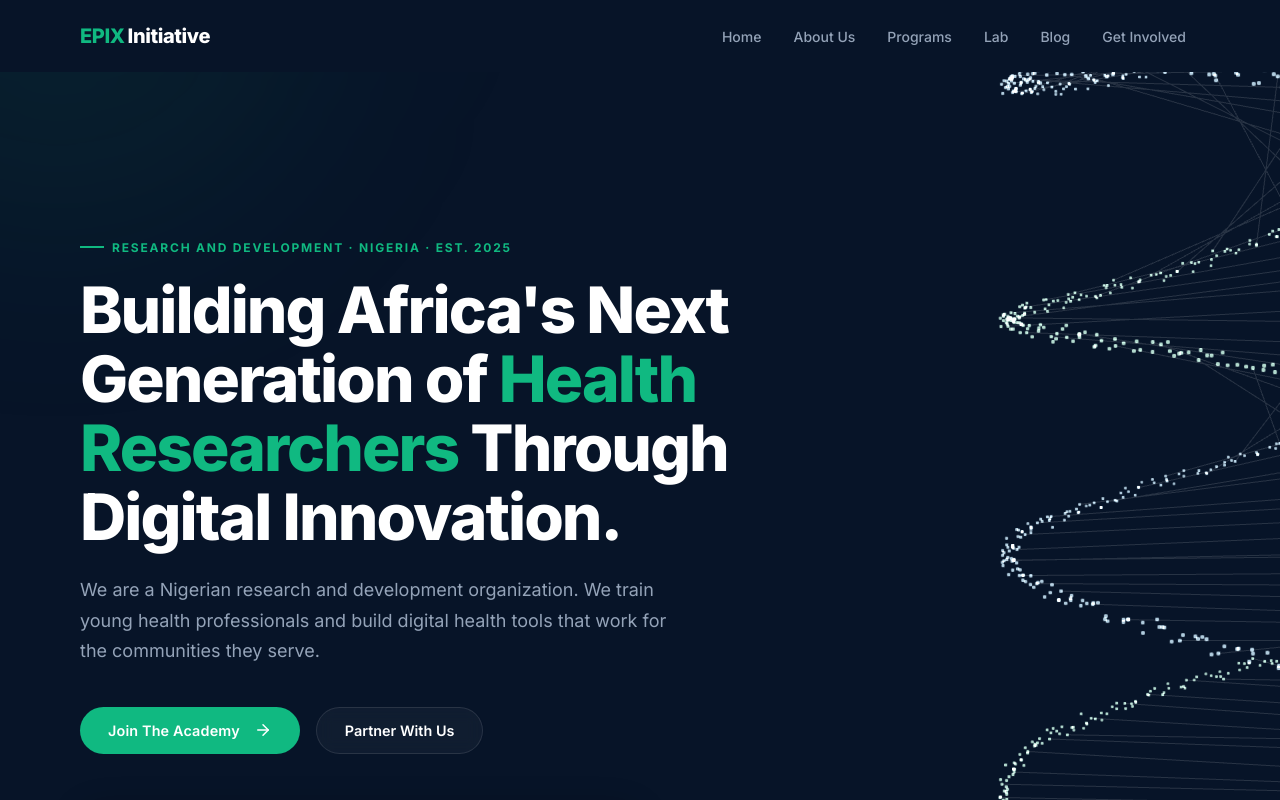
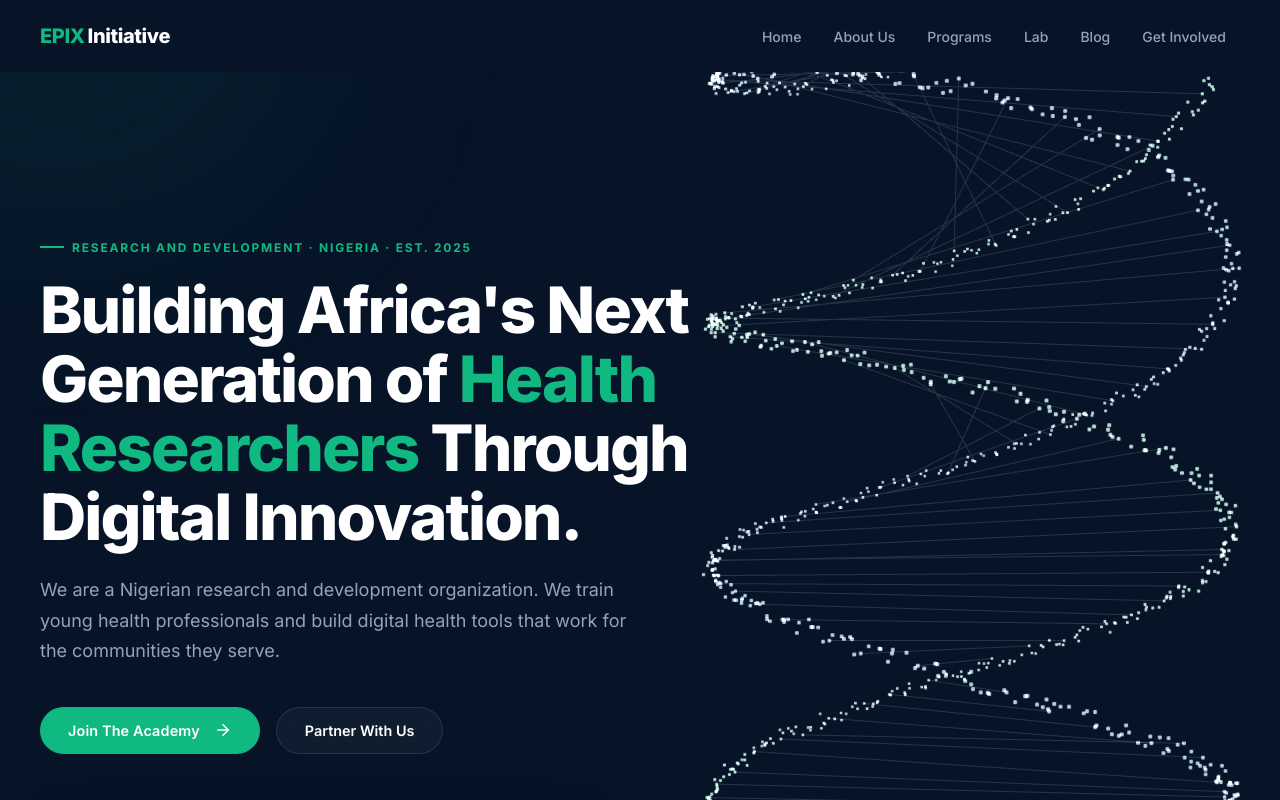
Before and after one commit to handsomemedia1/EPIX-initiative, a Next.js app: page / in a window 1280 px wide. Shown: the top 800 px of the page. Built offline with nearby package versions, Linux system fonts and the light colour scheme.

Commit message:
Layout adjustments: shift helix to center, expand container max-width to push content left

```diff
--- a/src/app/globals.css
+++ b/src/app/globals.css
@@ -28,7 +28,7 @@
   --font-sans: 'Inter', -apple-system, BlinkMacSystemFont, "Segoe UI", Roboto, sans-serif;
 
   /* Spacing & Layout */
-  --container-width: 1200px;
+  --container-width: 1400px;
   --nav-height: 72px;
   --radius-sm: 8px;
   --radius-md: 16px;
--- a/src/components/ui/Hero3DElement.js
+++ b/src/components/ui/Hero3DElement.js
@@ -76,8 +76,8 @@ function DNA({ mouse }) {
   });
 
   return (
-    // Offset position to the right side of the screen
-    <group ref={ref} position={[3.5, 0, 0]} rotation={[0.2, 0, 0]}>
+    // Offset position to the right side of the screen, brought in slightly
+    <group ref={ref} position={[1.8, 0, 0]} rotation={[0.2, 0, 0]}>
       <Points positions={positions} colors={colors}>
         <PointMaterial
           transparent
```
